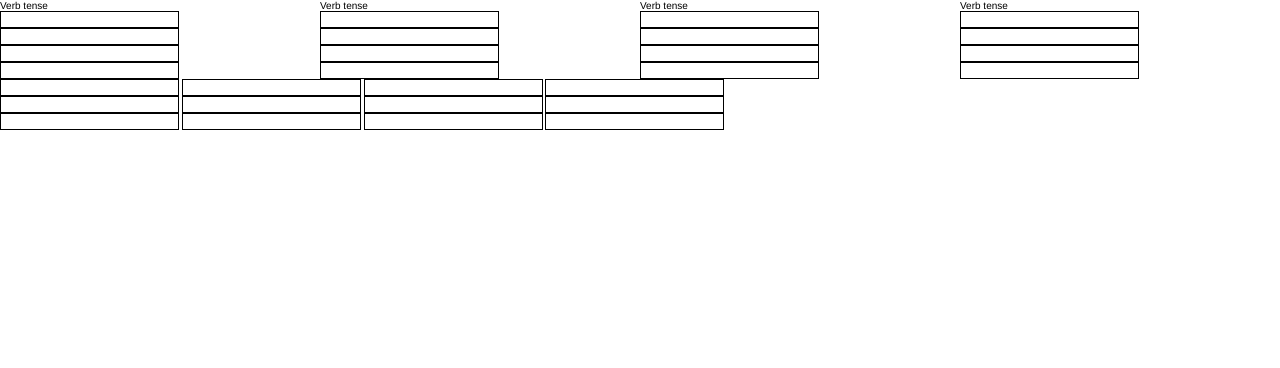
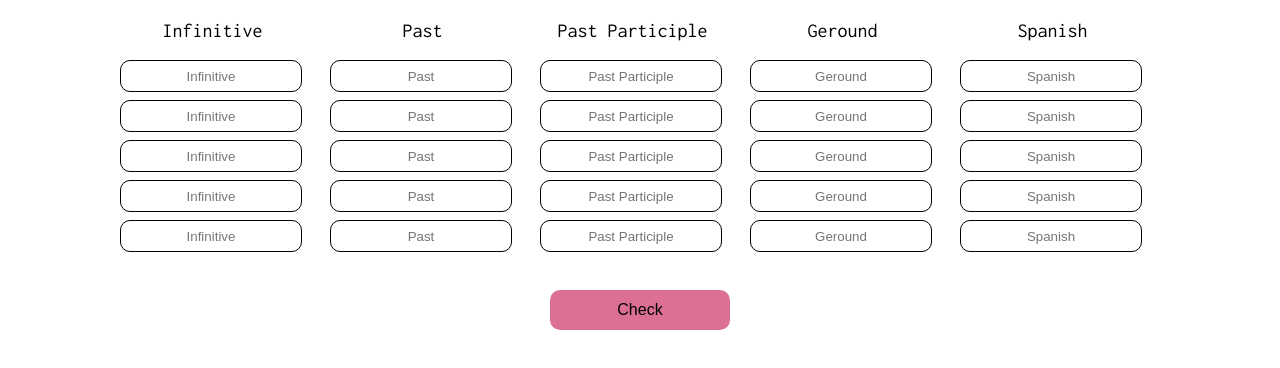
Before and after one commit to dot-ach/App-verbs, a plain HTML site: page index.html in a window 1280 px wide. Drawn offline with Linux system fonts and the light colour scheme.

Commit message:
Apartado de verbos terminado en su primera version con html y css, con esto ya se podría comenzar con la lógica

```diff
--- a/index.html
+++ b/index.html
@@ -1,65 +1,84 @@
 <!DOCTYPE html>
 <html lang="en">
+
 <head>
   <meta charset="UTF-8">
   <meta http-equiv="X-UA-Compatible" content="IE=edge">
   <meta name="viewport" content="width=device-width, initial-scale=1.0">
+  <link rel="preconnect" href="https://fonts.googleapis.com">
+  <link rel="preconnect" href="https://fonts.gstatic.com" crossorigin>
+  <link href="https://fonts.googleapis.com/css2?family=Inconsolata:wght@400;700&display=swap" rel="stylesheet">
   <link rel="stylesheet" href="./style.css">
   <title>Verbs Practice</title>
 </head>
+
 <body>
-  <header></header>
+  <header>
+    <!-- header here -->
+  </header>
+
   <main>
-    <div class="grid-test">
-      <div>
-        <p>Verb tense</p>
-        <input type="text">
-        <input type="text">
-        <input type="text">
-        <input type="text">
+    <div class="grid_elements__container">
+      <!-- <div class="verbs-tenses">
+        <p>Infinitive</p>
+        <p>Past</p>
+        <p>Past Participle</p>
+        <p>Geround</p>
+        <p>Spanish</p>
       </div>
-      <div>
-        <p>Verb tense</p>
-        <input type="text">
-        <input type="text">
-        <input type="text">
-        <input type="text">
-      </div>
-      <div>
-        <p>Verb tense</p>
-        <input type="text">
-        <input type="text">
-        <input type="text">
-        <input type="text">
-      </div>
-      <div>
-        <p>Verb tense</p>
-        <input type="text">
-        <input type="text">
-        <input type="text">
-        <input type="text">
-      </div>
+      <div class="verb-row">
+        <input placeholder="Infinitive"></input>
+        <input placeholder="Past"></input>
+        <input placeholder="Past Participle"></input>
+        <input placeholder="Geround"></input>
+        <input placeholder="Spanish"></input>
+      </div> -->
+
+      <p>Infinitive</p>
+      <p>Past</p>
+      <p>Past Participle</p>
+      <p>Geround</p>
+      <p>Spanish</p>
+
+      <input placeholder="Infinitive"></input>
+      <input placeholder="Past"></input>
+      <input placeholder="Past Participle"></input>
+      <input placeholder="Geround"></input>
+      <input placeholder="Spanish"></input>
+
+      <input placeholder="Infinitive"></input>
+      <input placeholder="Past"></input>
+      <input placeholder="Past Participle"></input>
+      <input placeholder="Geround"></input>
+      <input placeholder="Spanish"></input>
+
+      <input placeholder="Infinitive"></input>
+      <input placeholder="Past"></input>
+      <input placeholder="Past Participle"></input>
+      <input placeholder="Geround"></input>
+      <input placeholder="Spanish"></input>
+
+      <input placeholder="Infinitive"></input>
+      <input placeholder="Past"></input>
+      <input placeholder="Past Participle"></input>
+      <input placeholder="Geround"></input>
+      <input placeholder="Spanish"></input>
+
+      <input placeholder="Infinitive"></input>
+      <input placeholder="Past"></input>
+      <input placeholder="Past Participle"></input>
+      <input placeholder="Geround"></input>
+      <input placeholder="Spanish"></input>
+
     </div>
-    <div class="inputs">
-      <input type="text">
-      <input type="text">
-      <input type="text">
-      <input type="text">
-    </div>
-    <div class="inputs">
-      <input type="text">
-      <input type="text">
-      <input type="text">
-      <input type="text">
-    </div>
-    <div class="inputs">
-      <input type="text">
-      <input type="text">
-      <input type="text">
-      <input type="text">
-    </div>
+
+    <button class="btn__main">Check</button>
+
   </main>
 
-  <footer></footer>
+  <footer>
+    <!-- footer here -->
+  </footer>
 </body>
+
 </html>
--- a/style.css
+++ b/style.css
@@ -1,31 +1,54 @@
-*{
+* {
   padding: 0;
   border: 0;
   margin: 0;
 }
-html{
+
+html {
   font-size: 62.5%;
-  font-family: Helvetica, sans-serif;
+  font-family: 'Inconsolata', monospace;
 }
-input{
+
+input {
   border: 1px solid black;
+  height: 30px;
+  width: 90%;
+  text-align: center;
+  border-radius: 10px;
 }
-main{
-  width: 100%;
-  height: 100%;
+
+main {
+  /* width: 100%;
+  height: 100%; */
   display: flex;
   flex-direction: column;
-  align-content: center;
+  align-items: center;
   justify-content: center;
+  margin-top: 20px;
+  font-size: 2rem;
 }
-/* .grid-test{
-  width: 100px;
-  height: 100px;
+
+.grid_elements__container {
   display: grid;
-  grid-template-columns: repeat(5, 100px);
-  grid-template-rows: repeat(5, 40px);
-  /* background-color: red;
-} */
-.grid-test{
-  display: flex;
+  grid-template-columns: 200px 200px 200px 200px 200px;
+  grid-auto-rows: 30px;
+  gap: 10px;
+  margin-bottom: 40px;
 }
+
+.grid_elements__container p {
+  text-align: center;
+  margin-left: -15px;
+}
+
+.btn__main {
+  width: 180px;
+  height: 40px;
+  border-radius: 10px;
+  background-color: palevioletred;
+  font-size: 1.6rem;
+  cursor: pointer;
+}
+.btn__main:hover{
+  background-color: rgb(239, 142, 174);
+}
```
